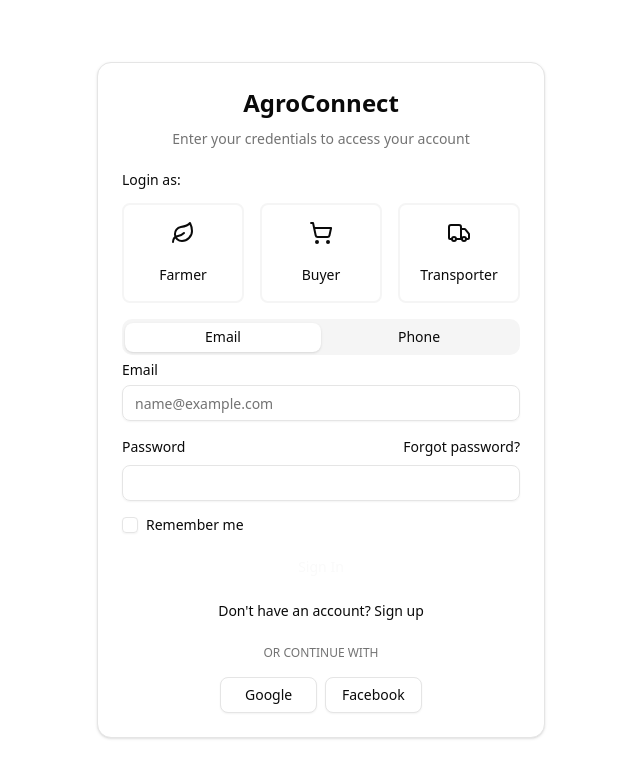
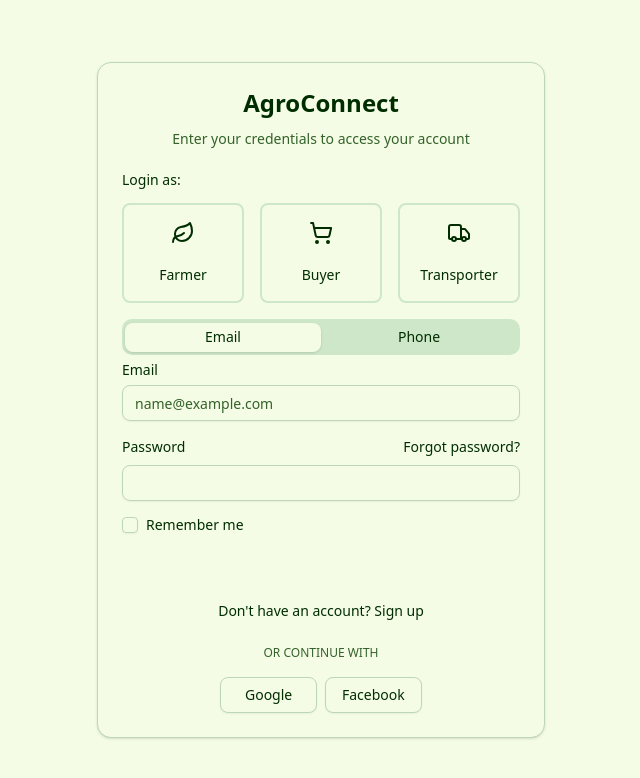
Before and after one commit to Justdan111/agro-connect, a Next.js app: page /auth/login in a window 1280 px wide. Shown: the top 778 px of the page, without its empty margins (319-959 px from the left). Built offline with nearby package versions, Linux system fonts and the light colour scheme.

Commit message:
feat: add Calendar component and integrate agroconnect image

```diff
--- a/package.json
+++ b/package.json
@@ -24,11 +24,13 @@
     "@radix-ui/react-tooltip": "^1.2.6",
     "class-variance-authority": "^0.7.1",
     "clsx": "^2.1.1",
+    "date-fns": "^4.1.0",
     "framer-motion": "^12.12.1",
     "lucide-react": "^0.511.0",
     "next": "15.3.2",
     "next-themes": "^0.4.6",
     "react": "^19.0.0",
+    "react-day-picker": "8.10.1",
     "react-dom": "^19.0.0",
     "recharts": "^2.15.3",
     "tailwind-merge": "^3.3.0"
--- a/src/app/globals.css
+++ b/src/app/globals.css
@@ -24,6 +24,7 @@
   --color-ring: var(--ring);
   --color-input: var(--input);
   --color-border: var(--border);
+  --color-destructive-foreground: var(--destructive-foreground);
   --color-destructive: var(--destructive);
   --color-accent-foreground: var(--accent-foreground);
   --color-accent: var(--accent);
@@ -45,71 +46,82 @@
 
 :root {
   --radius: 0.625rem;
-  --background: oklch(1 0 0);
-  --foreground: oklch(0.145 0 0);
-  --card: oklch(1 0 0);
-  --card-foreground: oklch(0.145 0 0);
-  --popover: oklch(1 0 0);
-  --popover-foreground: oklch(0.145 0 0);
-  --primary: oklch(0.205 0 0);
-  --primary-foreground: oklch(0.985 0 0);
-  --secondary: oklch(0.97 0 0);
-  --secondary-foreground: oklch(0.205 0 0);
-  --muted: oklch(0.97 0 0);
-  --muted-foreground: oklch(0.556 0 0);
-  --accent: oklch(0.97 0 0);
-  --accent-foreground: oklch(0.205 0 0);
-  --destructive: oklch(0.577 0.245 27.325);
-  --border: oklch(0.922 0 0);
-  --input: oklch(0.922 0 0);
-  --ring: oklch(0.708 0 0);
-  --chart-1: oklch(0.646 0.222 41.116);
-  --chart-2: oklch(0.6 0.118 184.704);
-  --chart-3: oklch(0.398 0.07 227.392);
-  --chart-4: oklch(0.828 0.189 84.429);
-  --chart-5: oklch(0.769 0.188 70.08);
-  --sidebar: oklch(0.985 0 0);
-  --sidebar-foreground: oklch(0.145 0 0);
-  --sidebar-primary: oklch(0.205 0 0);
-  --sidebar-primary-foreground: oklch(0.985 0 0);
-  --sidebar-accent: oklch(0.97 0 0);
-  --sidebar-accent-foreground: oklch(0.205 0 0);
-  --sidebar-border: oklch(0.922 0 0);
-  --sidebar-ring: oklch(0.708 0 0);
+  /* Agriculture-themed colors using OKLCH */
+  --background: oklch(0.98 0.03 120); /* Light green-tinted background */
+  --foreground: oklch(0.25 0.12 140); /* Dark green text */
+  --card: oklch(0.98 0.03 120);
+  --card-foreground: oklch(0.25 0.12 140);
+  --popover: oklch(0.98 0.03 120);
+  --popover-foreground: oklch(0.25 0.12 140);
+  --primary: oklch(0.45 0.18 140); /* Rich green for primary elements */
+  --primary-foreground: oklch(0.98 0.03 120);
+  --secondary: oklch(0.65 0.2 140); /* Medium green for secondary elements */
+  --secondary-foreground: oklch(0.98 0.03 120);
+  --muted: oklch(0.9 0.05 140); /* Subtle green for muted areas */
+  --muted-foreground: oklch(0.45 0.1 140);
+  --accent: oklch(0.9 0.05 140);
+  --accent-foreground: oklch(0.35 0.15 140);
+  --destructive: oklch(0.65 0.25 25); /* Red for destructive actions */
+  --destructive-foreground: oklch(0.98 0.03 120);
+  --border: oklch(0.85 0.05 140); /* Light green border */
+  --input: oklch(0.85 0.05 140);
+  --ring: oklch(0.45 0.18 140);
+
+  /* Chart colors - agriculture themed */
+  --chart-1: oklch(0.45 0.18 140); /* Green */
+  --chart-2: oklch(0.6 0.2 90); /* Yellow-green */
+  --chart-3: oklch(0.75 0.18 85); /* Yellow */
+  --chart-4: oklch(0.6 0.15 200); /* Blue for water */
+  --chart-5: oklch(0.5 0.1 40); /* Brown for soil */
+
+  /* Sidebar specific colors */
+  --sidebar: oklch(0.98 0.03 120);
+  --sidebar-foreground: oklch(0.25 0.12 140);
+  --sidebar-primary: oklch(0.45 0.18 140);
+  --sidebar-primary-foreground: oklch(0.98 0.03 120);
+  --sidebar-accent: oklch(0.9 0.05 140);
+  --sidebar-accent-foreground: oklch(0.45 0.18 140);
+  --sidebar-border: oklch(0.85 0.05 140);
+  --sidebar-ring: oklch(0.65 0.2 140);
 }
 
 .dark {
-  --background: oklch(0.145 0 0);
-  --foreground: oklch(0.985 0 0);
-  --card: oklch(0.205 0 0);
-  --card-foreground: oklch(0.985 0 0);
-  --popover: oklch(0.205 0 0);
-  --popover-foreground: oklch(0.985 0 0);
-  --primary: oklch(0.922 0 0);
-  --primary-foreground: oklch(0.205 0 0);
-  --secondary: oklch(0.269 0 0);
-  --secondary-foreground: oklch(0.985 0 0);
-  --muted: oklch(0.269 0 0);
-  --muted-foreground: oklch(0.708 0 0);
-  --accent: oklch(0.269 0 0);
-  --accent-foreground: oklch(0.985 0 0);
-  --destructive: oklch(0.704 0.191 22.216);
+  --background: oklch(0.2 0.08 140); /* Dark green background */
+  --foreground: oklch(0.95 0.02 120); /* Light text */
+  --card: oklch(0.25 0.1 140);
+  --card-foreground: oklch(0.95 0.02 120);
+  --popover: oklch(0.25 0.1 140);
+  --popover-foreground: oklch(0.95 0.02 120);
+  --primary: oklch(0.65 0.2 140); /* Brighter green for primary elements */
+  --primary-foreground: oklch(0.2 0.08 140);
+  --secondary: oklch(0.45 0.18 140);
+  --secondary-foreground: oklch(0.95 0.02 120);
+  --muted: oklch(0.3 0.1 140);
+  --muted-foreground: oklch(0.75 0.1 140);
+  --accent: oklch(0.3 0.1 140);
+  --accent-foreground: oklch(0.95 0.02 120);
+  --destructive: oklch(0.65 0.25 25);
+  --destructive-foreground: oklch(0.95 0.02 120);
   --border: oklch(1 0 0 / 10%);
   --input: oklch(1 0 0 / 15%);
-  --ring: oklch(0.556 0 0);
-  --chart-1: oklch(0.488 0.243 264.376);
-  --chart-2: oklch(0.696 0.17 162.48);
-  --chart-3: oklch(0.769 0.188 70.08);
-  --chart-4: oklch(0.627 0.265 303.9);
-  --chart-5: oklch(0.645 0.246 16.439);
-  --sidebar: oklch(0.205 0 0);
-  --sidebar-foreground: oklch(0.985 0 0);
-  --sidebar-primary: oklch(0.488 0.243 264.376);
-  --sidebar-primary-foreground: oklch(0.985 0 0);
-  --sidebar-accent: oklch(0.269 0 0);
-  --sidebar-accent-foreground: oklch(0.985 0 0);
+  --ring: oklch(0.65 0.2 140);
+
+  /* Chart colors - dark mode */
+  --chart-1: oklch(0.65 0.2 140); /* Brighter green */
+  --chart-2: oklch(0.7 0.22 90); /* Brighter yellow-green */
+  --chart-3: oklch(0.8 0.2 85); /* Brighter yellow */
+  --chart-4: oklch(0.65 0.18 200); /* Brighter blue */
+  --chart-5: oklch(0.55 0.12 40); /* Lighter brown */
+
+  /* Sidebar specific colors - dark mode */
+  --sidebar: oklch(0.25 0.1 140);
+  --sidebar-foreground: oklch(0.95 0.02 120);
+  --sidebar-primary: oklch(0.65 0.2 140);
+  --sidebar-primary-foreground: oklch(0.25 0.1 140);
+  --sidebar-accent: oklch(0.3 0.1 140);
+  --sidebar-accent-foreground: oklch(0.95 0.02 120);
   --sidebar-border: oklch(1 0 0 / 10%);
-  --sidebar-ring: oklch(0.556 0 0);
+  --sidebar-ring: oklch(0.65 0.2 140);
 }
 
 @layer base {
--- a/src/app/layout.tsx
+++ b/src/app/layout.tsx
@@ -27,7 +27,7 @@ export default function RootLayout({
   children: React.ReactNode;
 }>) {
   return (
-    <html lang="en">
+    <html lang="en" suppressHydrationWarning>
       <body
         className={`${geistSans.variable} ${geistMono.variable} antialiased`}
       >
--- a/src/app/page.tsx
+++ b/src/app/page.tsx
@@ -18,7 +18,7 @@ export default function LandingPage() {
   if (!mounted) return null
 
   return (
-    <div className="flex min-h-screen flex-col">
+    <div className="flex min-h-screen flex-col bg-agro-primary/10">
       {/* Hero Section */}
       <section className="relative bg-gradient-to-b from-agro-accent to-white py-20 lg:py-32">
         <div className="container px-4 md:px-6">
@@ -39,7 +39,7 @@ export default function LandingPage() {
                 </p>
               </div>
               <div className="flex flex-col gap-2 min-[400px]:flex-row">
-                <Button asChild size="lg" className="bg-agro-primary hover:bg-agro-primary/90">
+                <Button asChild size="lg" className="bg-agro-primary hover:bg-green-400 ">
                   <Link href="/auth/register">
                     Get Started
                     <ArrowRight className="ml-2 h-4 w-4" />
@@ -57,7 +57,7 @@ export default function LandingPage() {
               transition={{ duration: 0.5, delay: 0.2 }}
             >
               <Image
-                src="/placeholder.svg?height=400&width=400"
+                src="/images/agroconnect.png?height=400&width=400"
                 width={400}
                 height={400}
                 alt="AgroConnect Platform"
@@ -180,7 +180,7 @@ export default function LandingPage() {
               </p>
             </div>
             <div className="flex flex-col gap-2 min-[400px]:flex-row">
-              <Button asChild size="lg" variant="secondary" className="bg-white text-agro-primary hover:bg-white/90">
+              <Button asChild size="lg" variant="secondary" className=" text-agro-primary hover:bg-white/90">
                 <Link href="/auth/register">Get Started Now</Link>
               </Button>
               <Button asChild variant="outline" size="lg" className="border-white text-white hover:bg-white/10">
--- /dev/null
+++ b/src/components/ui/calendar.tsx
@@ -0,0 +1,75 @@
+"use client"
+
+import * as React from "react"
+import { ChevronLeft, ChevronRight } from "lucide-react"
+import { DayPicker } from "react-day-picker"
+
+import { cn } from "@/lib/utils"
+import { buttonVariants } from "@/components/ui/button"
+
+function Calendar({
+  className,
+  classNames,
+  showOutsideDays = true,
+  ...props
+}: React.ComponentProps<typeof DayPicker>) {
+  return (
+    <DayPicker
+      showOutsideDays={showOutsideDays}
+      className={cn("p-3", className)}
+      classNames={{
+        months: "flex flex-col sm:flex-row gap-2",
+        month: "flex flex-col gap-4",
+        caption: "flex justify-center pt-1 relative items-center w-full",
+        caption_label: "text-sm font-medium",
+        nav: "flex items-center gap-1",
+        nav_button: cn(
+          buttonVariants({ variant: "outline" }),
+          "size-7 bg-transparent p-0 opacity-50 hover:opacity-100"
+        ),
+        nav_button_previous: "absolute left-1",
+        nav_button_next: "absolute right-1",
+        table: "w-full border-collapse space-x-1",
+        head_row: "flex",
+        head_cell:
+          "text-muted-foreground rounded-md w-8 font-normal text-[0.8rem]",
+        row: "flex w-full mt-2",
+        cell: cn(
+          "relative p-0 text-center text-sm focus-within:relative focus-within:z-20 [&:has([aria-selected])]:bg-accent [&:has([aria-selected].day-range-end)]:rounded-r-md",
+          props.mode === "range"
+            ? "[&:has(>.day-range-end)]:rounded-r-md [&:has(>.day-range-start)]:rounded-l-md first:[&:has([aria-selected])]:rounded-l-md last:[&:has([aria-selected])]:rounded-r-md"
+            : "[&:has([aria-selected])]:rounded-md"
+        ),
+        day: cn(
+          buttonVariants({ variant: "ghost" }),
+          "size-8 p-0 font-normal aria-selected:opacity-100"
+        ),
+        day_range_start:
+          "day-range-start aria-selected:bg-primary aria-selected:text-primary-foreground",
+        day_range_end:
+          "day-range-end aria-selected:bg-primary aria-selected:text-primary-foreground",
+        day_selected:
+          "bg-primary text-primary-foreground hover:bg-primary hover:text-primary-foreground focus:bg-primary focus:text-primary-foreground",
+        day_today: "bg-accent text-accent-foreground",
+        day_outside:
+          "day-outside text-muted-foreground aria-selected:text-muted-foreground",
+        day_disabled: "text-muted-foreground opacity-50",
+        day_range_middle:
+          "aria-selected:bg-accent aria-selected:text-accent-foreground",
+        day_hidden: "invisible",
+        ...classNames,
+      }}
+      components={{
+        IconLeft: ({ className, ...props }) => (
+          <ChevronLeft className={cn("size-4", className)} {...props} />
+        ),
+        IconRight: ({ className, ...props }) => (
+          <ChevronRight className={cn("size-4", className)} {...props} />
+        ),
+      }}
+      {...props}
+    />
+  )
+}
+
+export { Calendar }
```
Also changed, not shown: src/components/ui/index.ts (added, +8 -0 lines), 2 other files (tests, documents, lock files or other folders).
